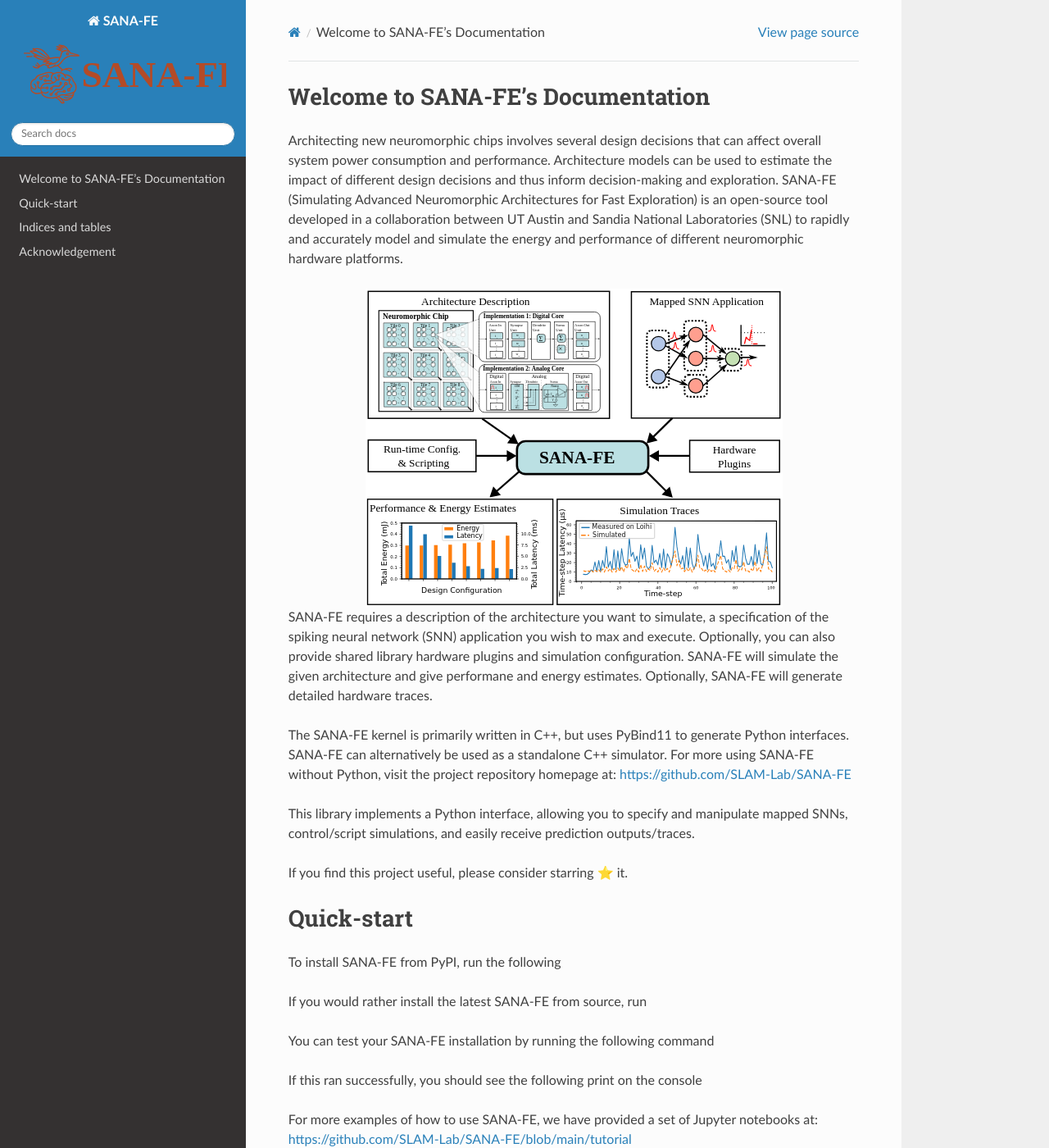
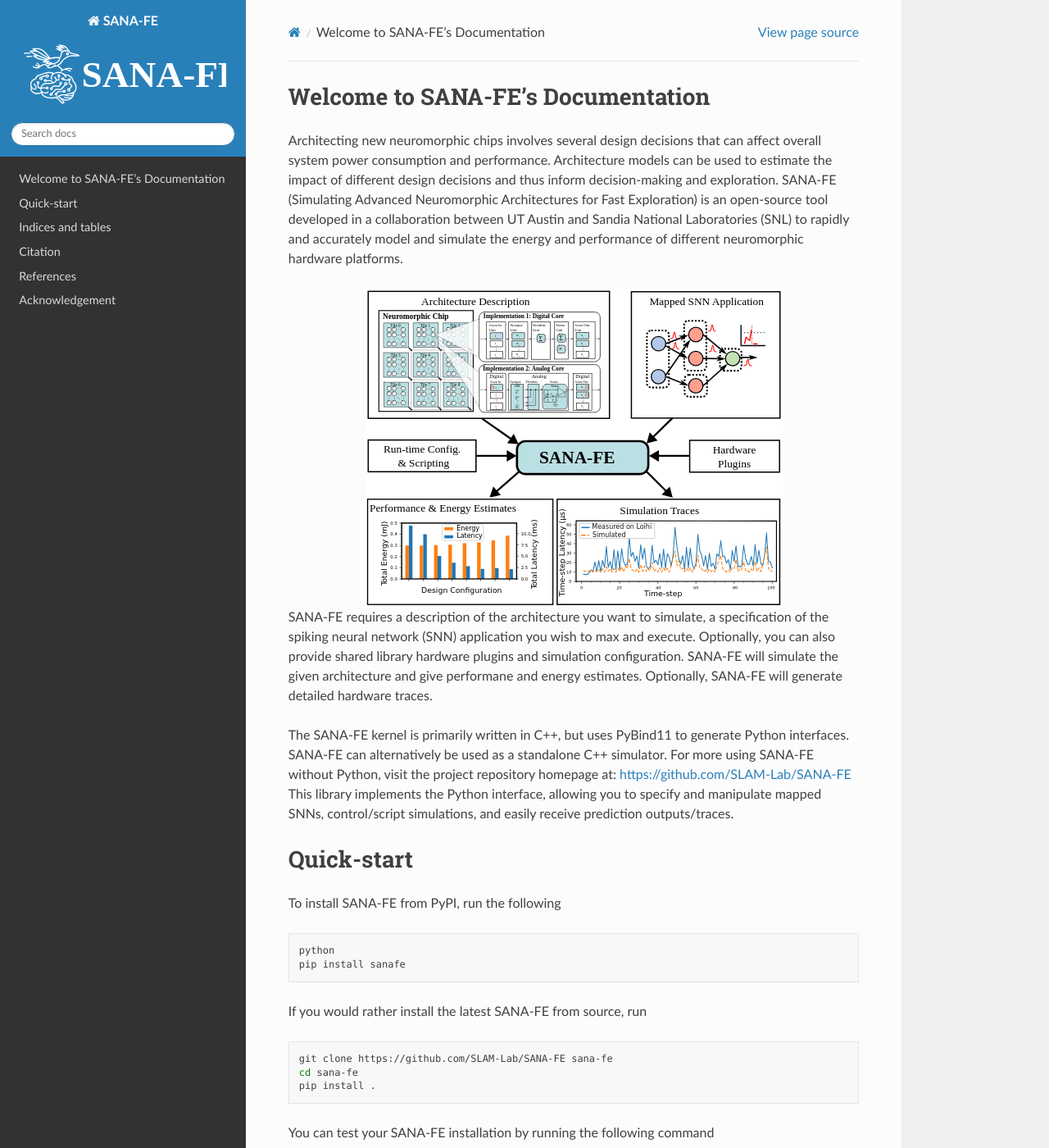
Before and after one commit to SLAM-Lab/SANA-FE, a Sphinx documentation site: the page built from docs/index.rst, in a window 1280 px wide and 1400 px high. Shown: the whole window at 82% size. Built offline with Sphinx 7.4.7 and the Read the Docs theme 3.1.0, drawn with Linux system fonts in a browser that asks for light colours; pages that are not in the unit, such as notebooks, are missing from menus; some of the changed text lies outside the part shown.

Commit message:
pydocs: Fix broken code blocks and make logo white
Also add references and citations, which are automatically generated
from bibtex

```diff
--- /dev/null
+++ b/docs/_static/make_logo_white.css
@@ -0,0 +1,11 @@
+/* Make logo white for better visibility on dark backgrounds */
+/* Target the logo in RTD theme sidebar */
+.wy-side-nav-search .wy-dropdown > a img,
+.wy-side-nav-search > a img {
+    filter: brightness(0) invert(1);
+}
+
+/* Also target by source path as backup */
+img[src*="logo.svg"] {
+    filter: brightness(0) invert(1);
+}
--- a/docs/conf.py
+++ b/docs/conf.py
@@ -9,3 +9,8 @@
 
 html_theme = 'sphinx_rtd_theme'
 html_logo = '../logo.svg'
+
+# Add custom CSS
+html_static_path = ['_static']
+def setup(app):
+    app.add_css_file('make_logo_white.css')
--- a/docs/index.rst
+++ b/docs/index.rst
@@ -24,14 +24,9 @@
 The SANA-FE kernel is primarily written in C++, but uses PyBind11 to generate
 Python interfaces. SANA-FE can alternatively be used as a standalone C++
 simulator. For more using SANA-FE without Python, visit the project repository
-homepage at:
-https://github.com/SLAM-Lab/SANA-FE
-
-This library implements a Python interface, allowing you to specify and
-manipulate mapped SNNs, control/script simulations, and easily receive
-prediction outputs/traces.
-
-If you find this project useful, please consider starring ⭐ it.
+homepage at: https://github.com/SLAM-Lab/SANA-FE This library implements the
+Python interface, allowing you to specify and manipulate mapped SNNs,
+control/script simulations, and easily receive prediction outputs/traces.
 
 Quick-start
 ===========
@@ -39,12 +34,14 @@
 To install SANA-FE from PyPI, run the following
 
 .. code-block:: bash
+
    python
    pip install sanafe
 
 If you would rather install the latest SANA-FE from source, run
 
 .. code-block:: bash
+
    git clone https://github.com/SLAM-Lab/SANA-FE sana-fe
    cd sana-fe
    pip install .
@@ -52,13 +49,15 @@
 You can test your SANA-FE installation by running the following command
 
 .. code-block:: bash
+
    python -c "import sanafe; \
    arch=sanafe.load_arch('arch/example.yaml'); c=sanafe.SpikingChip(arch); \
    c.load(sanafe.load_net('snn/example.yaml',arch)); c.sim(100)"
 
 If this ran successfully, you should see the following print on the console
 
-.. code-block::
+.. code-block:: bash
+
    Executed steps: [100/100]
 
 For more examples of how to use SANA-FE, we have provided a set of Jupyter
@@ -81,6 +80,40 @@
 * :ref:`modindex`
 * :ref:`search`
 
+Citation
+========
+
+If you use SANA-FE in your work, please cite:
+
+.. code-block:: bibtex
+
+   @article{boyle2025sanafe,
+     title={SANA-FE: Simulating Advanced Neuromorphic Architectures for Fast Exploration},
+     author={James A. Boyle and Mark Plagge and Suma George Cardwell and Frances S. Chance and Andreas Gerstlauer},
+     journal={IEEE Transactions on Computer-Aided Design of Integrated Circuits and Systems},
+     year={2025},
+     doi={10.1109/TCAD.2025.3537971}
+   }
+
+
+References
+==========
+
+James A. Boyle, Mark Plagge, Suma George Cardwell, Frances S. Chance, and Andreas Gerstlauer,
+"SANA-FE: Simulating Advanced Neuromorphic Architectures for Fast Exploration,"
+in IEEE Transactions on Computer-Aided Design of Integrated Circuits and Systems, 2025,
+`doi:10.1109/TCAD.2025.3537971 <https://doi.org/10.1109/TCAD.2025.3537971>`_.
+
+James A. Boyle, Mark Plagge, Suma George Cardwell, Frances S. Chance, and Andreas Gerstlauer,
+"Tutorial: Large-Scale Spiking Neuromorphic Architecture Exploration using SANA-FE,"
+in 2024 International Conference on Hardware/Software Codesign and System Synthesis (CODES+ISSS), Raleigh, NC, USA,
+`doi:10.1109/CODES-ISSS60120.2024.00007 <https://doi.org/10.1109/CODES-ISSS60120.2024.00007>`_.
+
+James A. Boyle, Mark Plagge, Suma George Cardwell, Frances S. Chance, and Andreas Gerstlauer,
+"Performance and Energy Simulation of Spiking Neuromorphic Architectures for Fast Exploration,"
+in 2023 International Conference on Neuromorphic Systems (ICONS), Santa Fe, NM, USA,
+`doi:10.1145/3589737.3605970 <https://doi.org/10.1145/3589737.3605970>`_.
+
 Acknowledgement
 ===============
 
```
